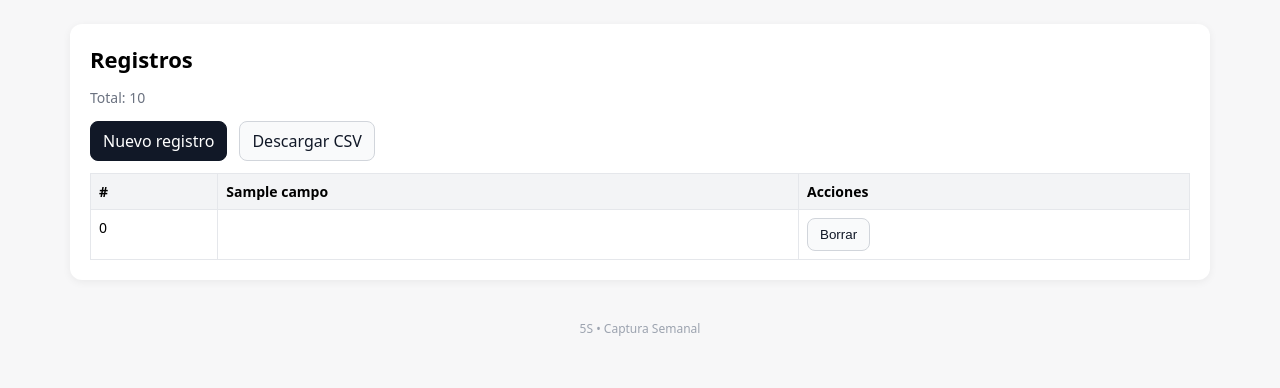
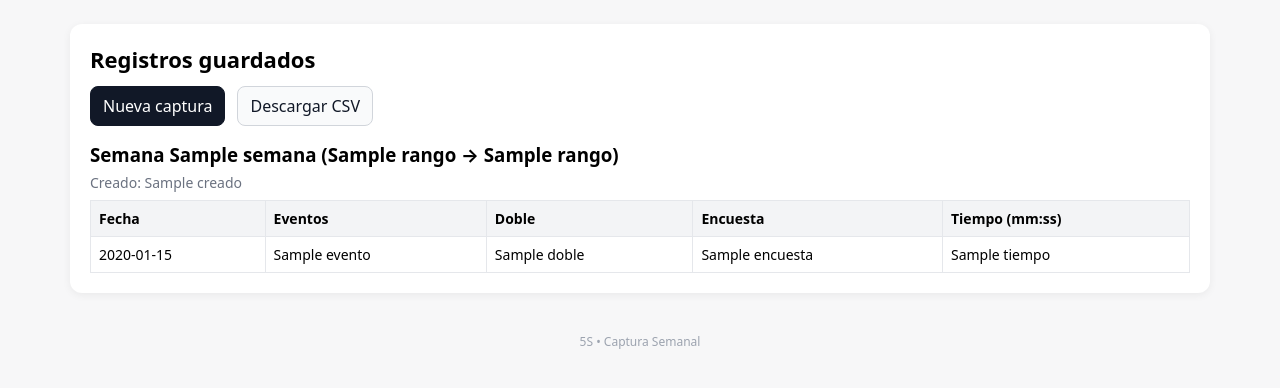
Before and after one commit to Javier-9690/5S, a Flask app: template templates/list.html in a window 1280 px wide. Shown: the part 69-457 px from the top of the page. Run offline with Flask 3, Linux system fonts and the light colour scheme; the template is opened without the code that fills it: most values are stand-ins (such as "Sample title", 1, 10 or a date in 2020).

Commit message:
Update list.html

```diff
--- a/templates/list.html
+++ b/templates/list.html
@@ -1,40 +1,43 @@
 {% extends "base.html" %}
 {% block content %}
-  <h1>Registros</h1>
-  <p class="muted">Total: {{ total }}</p>
-
+  <h1>Registros guardados</h1>
   <div class="toolbar">
-    <a class="btn primary" href="{{ url_for('nuevo') }}">Nuevo registro</a>
+    <a class="btn primary" href="{{ url_for('form_semana') }}">Nueva captura</a>
     <a class="btn" href="{{ url_for('download_csv') }}">Descargar CSV</a>
   </div>
 
-  <div style="overflow:auto; margin-top:12px;">
+  {% if not capturas %}
+    <p class="muted" style="margin-top:12px;">No hay capturas aún.</p>
+  {% else %}
+    {% for c in capturas %}
+      <div style="margin-top:16px;">
+        <h3 style="margin:0 0 6px;">Semana {{ c.semana if c.semana is defined else c['semana'] }} ({{ c['rango'][0] }} → {{ c['rango'][1] }})</h3>
+        <div class="muted">Creado: {{ c['creado'] }}</div>
+        <div style="overflow:auto; margin-top:8px;">
           <table>
             <thead>
               <tr>
-          <th>#</th>
-          {% for c in campos %}<th>{{ c }}</th>{% endfor %}
-          <th>Acciones</th>
+                <th>Fecha</th>
+                <th>Eventos</th>
+                <th>Doble</th>
+                <th>Encuesta</th>
+                <th>Tiempo (mm:ss)</th>
               </tr>
             </thead>
             <tbody>
-        {% for r in registros %}
+              {% for i in range(c['fechas']|length) %}
                 <tr>
-            <td>{{ loop.index0 }}</td>
-            {% for c in campos %}
-              <td>{{ r.get(c, "") }}</td>
-            {% endfor %}
-            <td>
-              <form action="{{ url_for('borrar', idx=loop.index0) }}" method="post" onsubmit="return confirm('¿Borrar este registro?');">
-                <button class="btn" type="submit">Borrar</button>
-              </form>
-            </td>
+                  <td>{{ c['fechas'][i] }}</td>
+                  <td>{{ c['eventos'][i] }}</td>
+                  <td>{{ c['doble'][i] }}</td>
+                  <td>{{ c['encuesta'][i] }}</td>
+                  <td>{{ c['tiempo'][i] }}</td>
                 </tr>
               {% endfor %}
-        {% if registros|length == 0 %}
-          <tr><td colspan="{{ campos|length + 2 }}" class="muted">Sin datos aún. Usa “Nuevo registro”.</td></tr>
-        {% endif %}
             </tbody>
           </table>
         </div>
+      </div>
+    {% endfor %}
+  {% endif %}
 {% endblock %}
```
Lines whose indentation alone changed are shown as unchanged.
